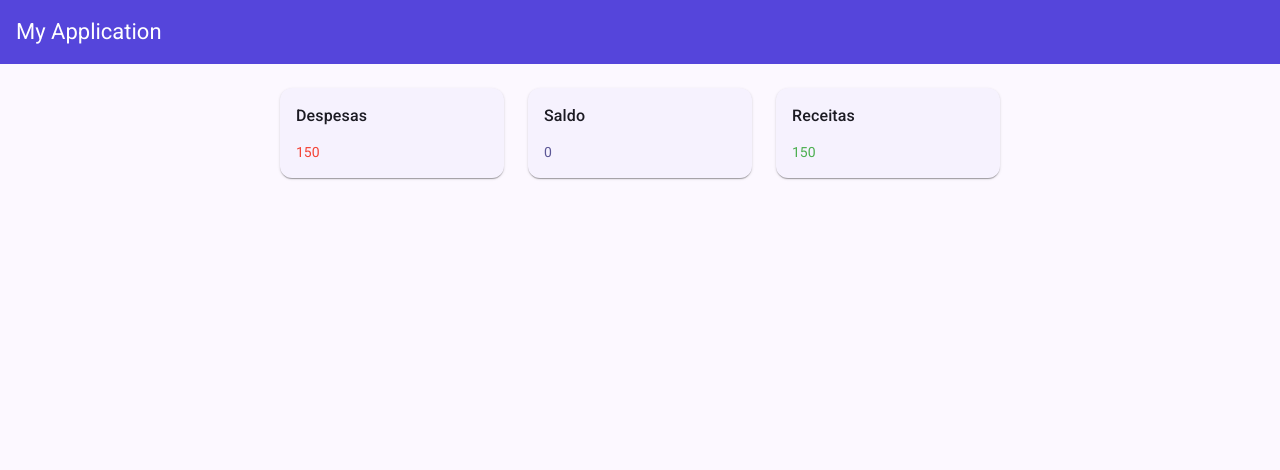
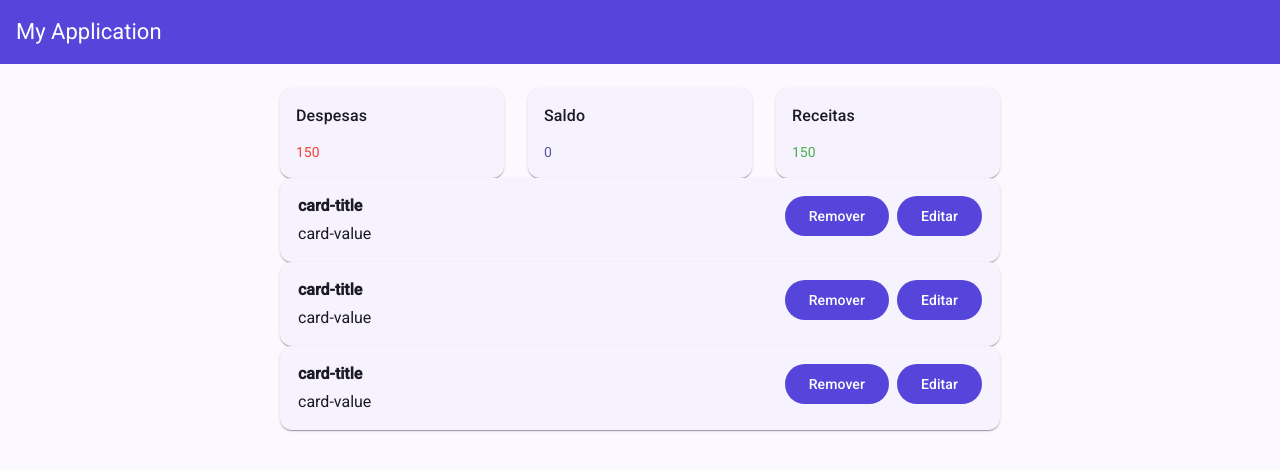
Before and after one commit to ddcsilva/gerenciador-financeiro, an Angular app: page / in a window 1280 px wide. Shown: the top 470 px of the page. Built offline with nearby package versions, Linux system fonts and the light colour scheme.

Commit message:
feat: criando card para listar transações

```diff
--- /dev/null
+++ b/src/app/features/home/components/transaction-item/transaction-item.html
@@ -0,0 +1,11 @@
+<mat-card class="card">
+  <div>
+    <div class="card-title">card-title</div>
+    <div class="card-value">card-value</div>
+  </div>
+
+  <div class="card-actions">
+    <button matButton="filled">Remover</button>
+    <button matButton="filled">Editar</button>
+  </div>
+</mat-card>
--- /dev/null
+++ b/src/app/features/home/components/transaction-item/transaction-item.scss
@@ -0,0 +1,22 @@
+.card {
+  display: flex;
+  flex-direction: row;
+  padding: 18px;
+
+  .card-title {
+    font-size: 16px;
+    font-weight: bold;
+  }
+
+  .card-value {
+    font-size: 16px;
+    margin-top: 8px;
+  }
+
+  .card-actions {
+    display: flex;
+    justify-content: flex-end;
+    margin-left: auto;
+    gap: 8px;
+  }
+}
--- a/src/app/features/home/home.html
+++ b/src/app/features/home/home.html
@@ -1 +1,5 @@
 <app-balance [transactions]="transactions()" />
+
+@for (item of transactions(); track $index) {
+<app-transaction-item />
+}
--- a/src/app/features/home/home.ts
+++ b/src/app/features/home/home.ts
@@ -1,9 +1,10 @@
 import { Component, signal } from '@angular/core';
 import { Balance } from './components/balance/balance';
+import { TransactionItem } from "./components/transaction-item/transaction-item";
 
 @Component({
   selector: 'app-home',
-  imports: [Balance],
+  imports: [Balance, TransactionItem],
   templateUrl: './home.html',
   styleUrl: './home.scss',
 })
```
Also changed, not shown: src/app/features/home/components/transaction-item/transaction-item.ts (added, +11 -0 lines).
